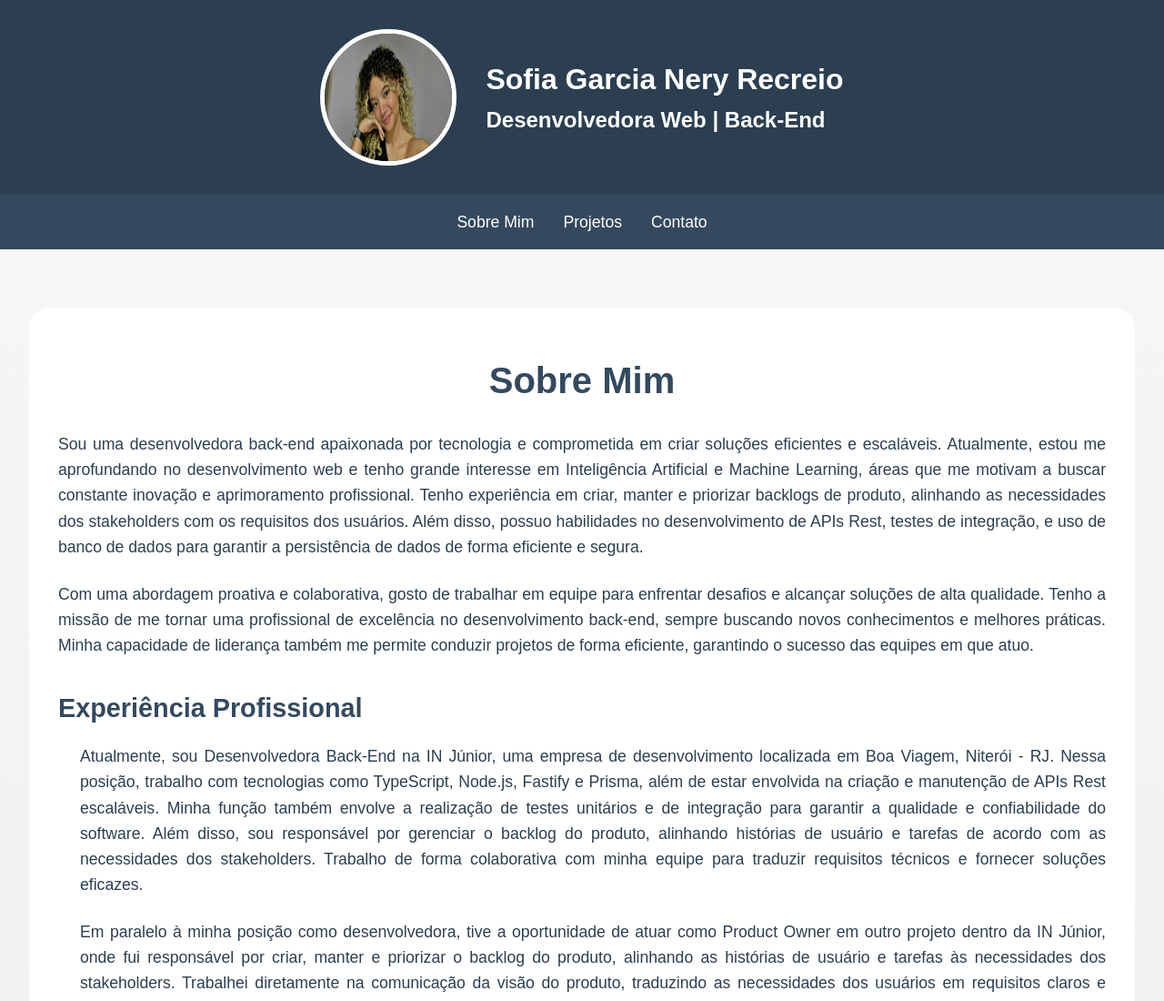
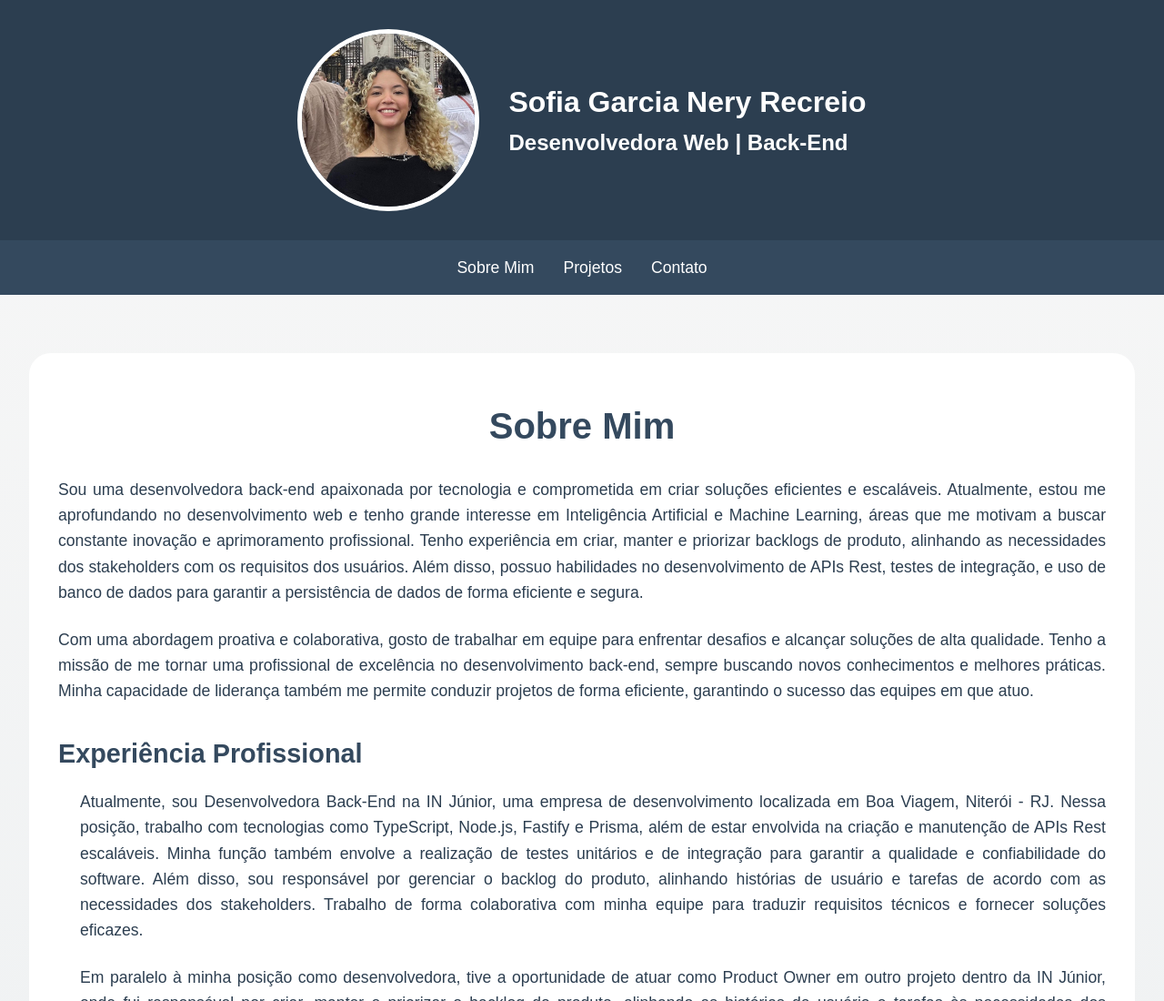
Before and after one commit to sofiarecreio/sofiarecreio, a plain HTML site: page index.html in a window 1280 px wide. Shown: the top 1100 px of the page at 91% size. Drawn offline with Linux system fonts and the light colour scheme.

Commit message:
fix: changing profile picture

```diff
--- a/index.html
+++ b/index.html
@@ -9,7 +9,7 @@
 </head>
 <body>
     <header>
-        <img src="img/WhatsApp Image 2024-11-28 at 18.56.09.jpeg" alt="Foto de Perfil" class="profile-pic">
+        <img src="img/WhatsApp Image 2024-11-28 at 21.37.26.jpeg" alt="Foto de Perfil" class="profile-pic">
         <div class="content">
           <h1>Sofia Garcia Nery Recreio</h1>
           <h2>Desenvolvedora Web | Back-End</h2>
--- a/styles.css
+++ b/styles.css
@@ -27,8 +27,8 @@
   }
 
   .profile-pic {
-    width: 150px;
-    height: 150px;
+    width: 200px;
+    height: 200px;
     border-radius: 50%;
     margin-right: 2rem; /* Espaço entre a imagem e o conteúdo */
     border: 5px solid white;
```
Also changed, not shown: img/WhatsApp Image 2024-11-28 at 18.56.09.jpeg (deleted), img/WhatsApp Image 2024-11-28 at 21.37.26.jpeg (added).
